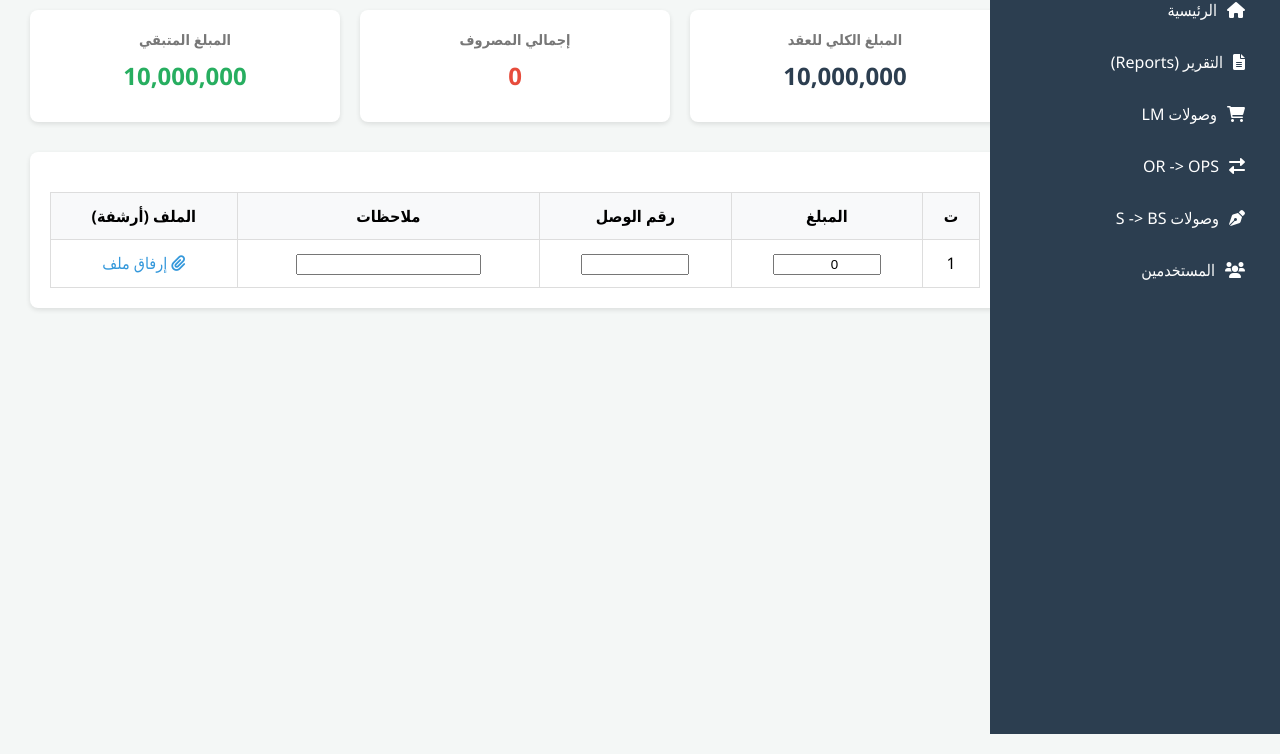
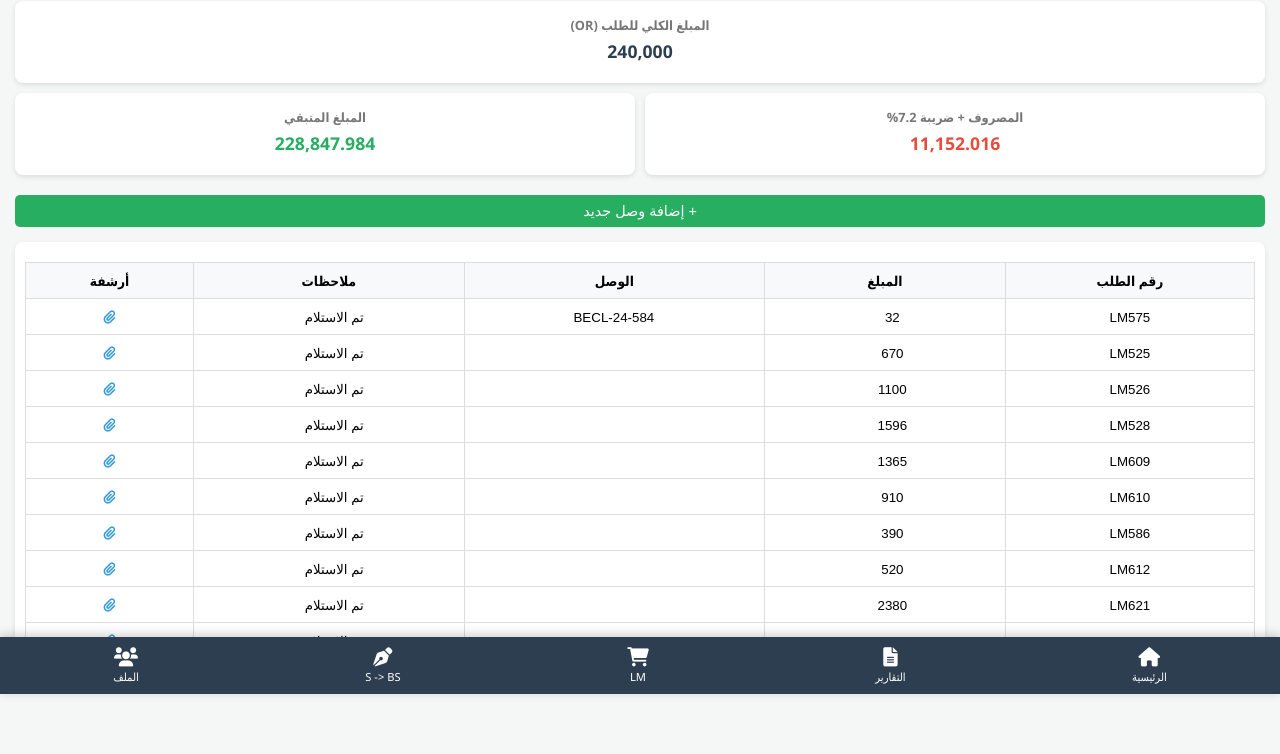
Before and after one commit to 1998basm1998-bot/Pppppppppp, a plain HTML site: page index.html in a window 1280 px wide. Shown: the part 106-860 px from the top of the page. Before the commit the page ends 800 px from the top, so only its background shows below. Drawn offline with Linux system fonts and the light colour scheme.

Commit message:
Update index.html

```diff
--- a/index.html
+++ b/index.html
@@ -17,87 +17,83 @@
             font-family: 'Segoe UI', Tahoma, Geneva, Verdana, sans-serif;
             background-color: var(--bg-color);
             margin: 0;
-            display: flex;
+            padding-bottom: 70px; /* لترك مساحة للتبويبات السفلية */
         }
 
-        /* القائمة الجانبية - Sidebar */
-        .sidebar {
-            width: 250px;
+        /* التبويبات السفلية - Bottom Navigation */
+        .bottom-nav {
+            position: fixed;
+            bottom: 0;
+            width: 100%;
             background-color: var(--primary-color);
-            height: 100vh;
-            color: white;
-            padding: 20px;
-            position: fixed;
-            right: 0;
+            display: flex;
+            justify-content: space-around;
+            padding: 10px 0;
+            box-shadow: 0 -2px 10px rgba(0,0,0,0.2);
+            z-index: 1000;
         }
 
-        .sidebar h2 {
+        .bottom-nav div {
+            color: white;
             text-align: center;
-            font-size: 1.2rem;
-            border-bottom: 1px solid #444;
-            padding-bottom: 10px;
+            font-size: 0.7rem;
+            cursor: pointer;
         }
 
-        .sidebar nav ul {
-            list-style: none;
-            padding: 0;
+        .bottom-nav div i {
+            display: block;
+            font-size: 1.2rem;
+            margin-bottom: 3px;
         }
 
-        .sidebar nav ul li {
-            padding: 15px;
-            cursor: pointer;
-            transition: 0.3s;
-            display: flex;
-            align-items: center;
-            gap: 10px;
-        }
-
-        .sidebar nav ul li:hover {
-            background-color: var(--accent-color);
+        .bottom-nav div:hover {
+            color: var(--accent-color);
         }
 
         /* المحتوى الرئيسي */
         .main-content {
-            margin-right: 250px;
-            padding: 30px;
+            padding: 15px;
             width: 100%;
+            box-sizing: border-box;
         }
 
         /* بطاقات الملخص */
         .summary-cards {
             display: grid;
-            grid-template-columns: repeat(3, 1fr);
-            gap: 20px;
-            margin-bottom: 30px;
+            grid-template-columns: repeat(2, 1fr);
+            gap: 10px;
+            margin-bottom: 20px;
         }
 
         .card {
             background: white;
-            padding: 20px;
+            padding: 15px;
             border-radius: 8px;
             box-shadow: 0 2px 5px rgba(0,0,0,0.1);
             text-align: center;
         }
 
-        .card h3 { margin: 0; font-size: 0.9rem; color: #777; }
-        .card p { font-size: 1.5rem; font-weight: bold; margin: 10px 0; color: var(--primary-color); }
+        .card h3 { margin: 0; font-size: 0.8rem; color: #777; }
+        .card p { font-size: 1.1rem; font-weight: bold; margin: 5px 0; color: var(--primary-color); }
 
         /* الجدول */
         .table-container {
             background: white;
-            padding: 20px;
+            padding: 10px;
             border-radius: 8px;
             box-shadow: 0 2px 5px rgba(0,0,0,0.1);
+            overflow-x: auto;
         }
 
         table {
             width: 100%;
             border-collapse: collapse;
-            margin-top: 20px;
+            margin-top: 10px;
+            font-size: 0.85rem;
         }
 
         th, td {
-            padding: 12px;
+            padding: 8px;
             border: 1px solid #ddd;
             text-align: center;
         }
@@ -108,10 +104,12 @@
             background-color: #27ae60;
             color: white;
             border: none;
-            padding: 10px 20px;
+            padding: 8px 15px;
             border-radius: 5px;
             cursor: pointer;
-            font-size: 1rem;
+            font-size: 0.9rem;
+            width: 100%;
+            margin-bottom: 15px;
         }
 
         .file-input { display: none; }
@@ -120,50 +118,38 @@
 </head>
 <body>
 
-    <div class="sidebar">
-        <h2>Tigris Roses Co</h2>
-        <nav>
-            <ul>
-                <li><i class="fas fa-home"></i> الرئيسية</li>
-                <li><i class="fas fa-file-alt"></i> التقرير (Reports)</li>
-                <li><i class="fas fa-shopping-cart"></i> وصولات LM</li>
-                <li><i class="fas fa-exchange-alt"></i> OR -> OPS</li>
-                <li><i class="fas fa-pen-nib"></i> وصولات S -> BS</li>
-                <li><i class="fas fa-users"></i> المستخدمين</li>
-            </ul>
-        </nav>
-    </div>
-
     <div class="main-content">
-        <header style="display: flex; justify-content: space-between; align-items: center;">
-            <h1>تقرير العمليات (OPS)</h1>
-            <button class="btn-add" onclick="addNewRow()">+ إضافة وصل جديد</button>
+        <header>
+            <h2 style="font-size: 1.2rem; text-align: center;">TIGRIS ROSES COMPANY</h2>
+            <p style="text-align: center; font-size: 0.9rem; color: #666;">عقد رقم: CN103014 | طلب رقم: OR142394</p>
         </header>
 
         <div class="summary-cards">
-            <div class="card">
-                <h3>المبلغ الكلي للعقد</h3>
-                <p id="total-contract">10,000,000</p>
+            <div class="card" style="grid-column: span 2;">
+                <h3>المبلغ الكلي للطلب (OR)</h3>
+                <p id="total-contract">240,000</p>
             </div>
             <div class="card">
-                <h3>إجمالي المصروف</h3>
+                <h3>المصروف + ضريبة 7.2%</h3>
                 <p id="total-consumed" style="color: #e74c3c;">0</p>
             </div>
             <div class="card">
                 <h3>المبلغ المتبقي</h3>
-                <p id="remaining-value" style="color: #27ae60;">10,000,000</p>
+                <p id="remaining-value" style="color: #27ae60;">0</p>
             </div>
         </div>
+
+        <button class="btn-add" onclick="addNewRow()">+ إضافة وصل جديد</button>
 
         <div class="table-container">
             <table>
                 <thead>
                     <tr>
-                        <th>ت</th>
+                        <th>رقم الطلب</th>
                         <th>المبلغ</th>
-                        <th>رقم الوصل</th>
+                        <th>الوصل</th>
                         <th>ملاحظات</th>
-                        <th>الملف (أرشفة)</th>
+                        <th>أرشفة</th>
                     </tr>
                 </thead>
                 <tbody id="invoice-body">
@@ -172,27 +158,48 @@
         </div>
     </div>
 
+    <div class="bottom-nav">
+        <div><i class="fas fa-home"></i>الرئيسية</div>
+        <div><i class="fas fa-file-alt"></i>التقارير</div>
+        <div><i class="fas fa-shopping-cart"></i>LM</div>
+        <div><i class="fas fa-pen-nib"></i>S -> BS</div>
+        <div><i class="fas fa-users"></i>الملف</div>
+    </div>
+
     <script>
-        let invoices = [];
-        const contractTotal = 10000000;
+        // البيانات المستخرجة من الجدول الذي أرفقته
+        let invoices = [
+            { req: "LM575", amount: 32, no: "BECL-24-584", notes: "تم الاستلام", fileName: "" },
+            { req: "LM525", amount: 670, no: "", notes: "تم الاستلام", fileName: "" },
+            { req: "LM526", amount: 1100, no: "", notes: "تم الاستلام", fileName: "" },
+            { req: "LM528", amount: 1596, no: "", notes: "تم الاستلام", fileName: "" },
+            { req: "LM609", amount: 1365, no: "", notes: "تم الاستلام", fileName: "" },
+            { req: "LM610", amount: 910, no: "", notes: "تم الاستلام", fileName: "" },
+            { req: "LM586", amount: 390, no: "", notes: "تم الاستلام", fileName: "" },
+            { req: "LM612", amount: 520, no: "", notes: "تم الاستلام", fileName: "" },
+            { req: "LM621", amount: 2380, no: "", notes: "تم الاستلام", fileName: "" },
+            { req: "LM588", amount: 1440, no: "", notes: "تم الاستلام", fileName: "" }
+        ];
+
+        const contractTotal = 240000;
+        const adminFeeRate = 0.072; // نسبة 7.2%
 
         function renderTable() {
             const tbody = document.getElementById('invoice-body');
             tbody.innerHTML = '';
-            let consumed = 0;
+            let rawConsumed = 0;
 
             invoices.forEach((inv, index) => {
-                consumed += parseFloat(inv.amount || 0);
+                rawConsumed += parseFloat(inv.amount || 0);
                 tbody.innerHTML += `
                     <tr>
-                        <td>${index + 1}</td>
-                        <td><input type="number" value="${inv.amount}" onchange="updateAmount(${index}, this.value)" style="width: 100px; text-align: center;"></td>
-                        <td><input type="text" value="${inv.no}" onchange="updateNo(${index}, this.value)" style="width: 100px; text-align: center;"></td>
-                        <td><input type="text" value="${inv.notes}" onchange="updateNotes(${index}, this.value)"></td>
+                        <td><input type="text" value="${inv.req}" onchange="updateReq(${index}, this.value)" style="width: 50px; border:none; text-align:center;"></td>
+                        <td><input type="number" value="${inv.amount}" onchange="updateAmount(${index}, this.value)" style="width: 60px; border:none; text-align:center;"></td>
+                        <td><input type="text" value="${inv.no}" onchange="updateNo(${index}, this.value)" style="width: 80px; border:none; text-align:center;"></td>
+                        <td><input type="text" value="${inv.notes}" onchange="updateNotes(${index}, this.value)" style="width: 70px; border:none;"></td>
                         <td>
                             <label class="attach-btn">
                                 <i class="fas fa-paperclip"></i>
-                                ${inv.fileName ? inv.fileName : 'إرفاق ملف'}
                                 <input type="file" class="file-input" onchange="handleFile(${index}, this)">
                             </label>
                         </td>
@@ -200,34 +207,31 @@
                 `;
             });
 
-            // تحديث الحسابات
-            document.getElementById('total-consumed').innerText = consumed.toLocaleString();
-            document.getElementById('remaining-value').innerText = (contractTotal - consumed).toLocaleString();
+            // الحسابات النهائية مع الضريبة
+            let totalWithFee = rawConsumed + (rawConsumed * adminFeeRate);
+            let remaining = contractTotal - totalWithFee;
+
+            document.getElementById('total-consumed').innerText = totalWithFee.toLocaleString(undefined, {minimumFractionDigits: 2});
+            document.getElementById('remaining-value').innerText = remaining.toLocaleString(undefined, {minimumFractionDigits: 2});
         }
 
         function addNewRow() {
-            invoices.push({ amount: 0, no: '', notes: '', fileName: '' });
+            invoices.push({ req: '', amount: 0, no: '', notes: '', fileName: '' });
             renderTable();
         }
 
-        function updateAmount(index, val) {
-            invoices[index].amount = parseFloat(val) || 0;
-            renderTable();
-        }
-
+        function updateAmount(index, val) { invoices[index].amount = parseFloat(val) || 0; renderTable(); }
+        function updateReq(index, val) { invoices[index].req = val; }
         function updateNo(index, val) { invoices[index].no = val; }
         function updateNotes(index, val) { invoices[index].notes = val; }
 
         function handleFile(index, input) {
             if (input.files && input.files[0]) {
-                invoices[index].fileName = input.files[0].name;
-                renderTable();
-                alert('تم اختيار الملف: ' + input.files[0].name + ' (جاهز للرفع)');
+                alert('تم اختيار الملف: ' + input.files[0].name);
             }
         }
 
-        // إضافة أول سطر عند التشغيل
-        addNewRow();
+        renderTable();
     </script>
 </body>
 </html>
```
